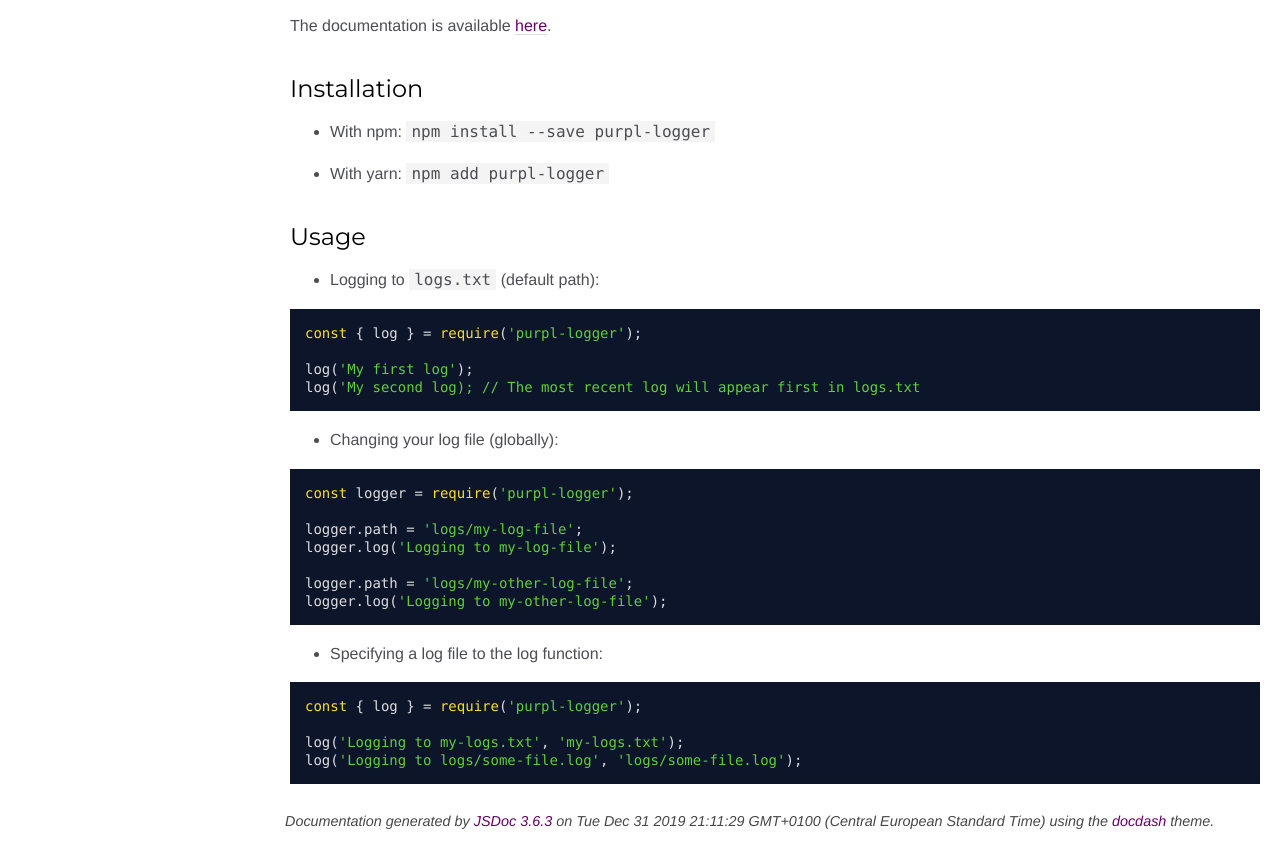
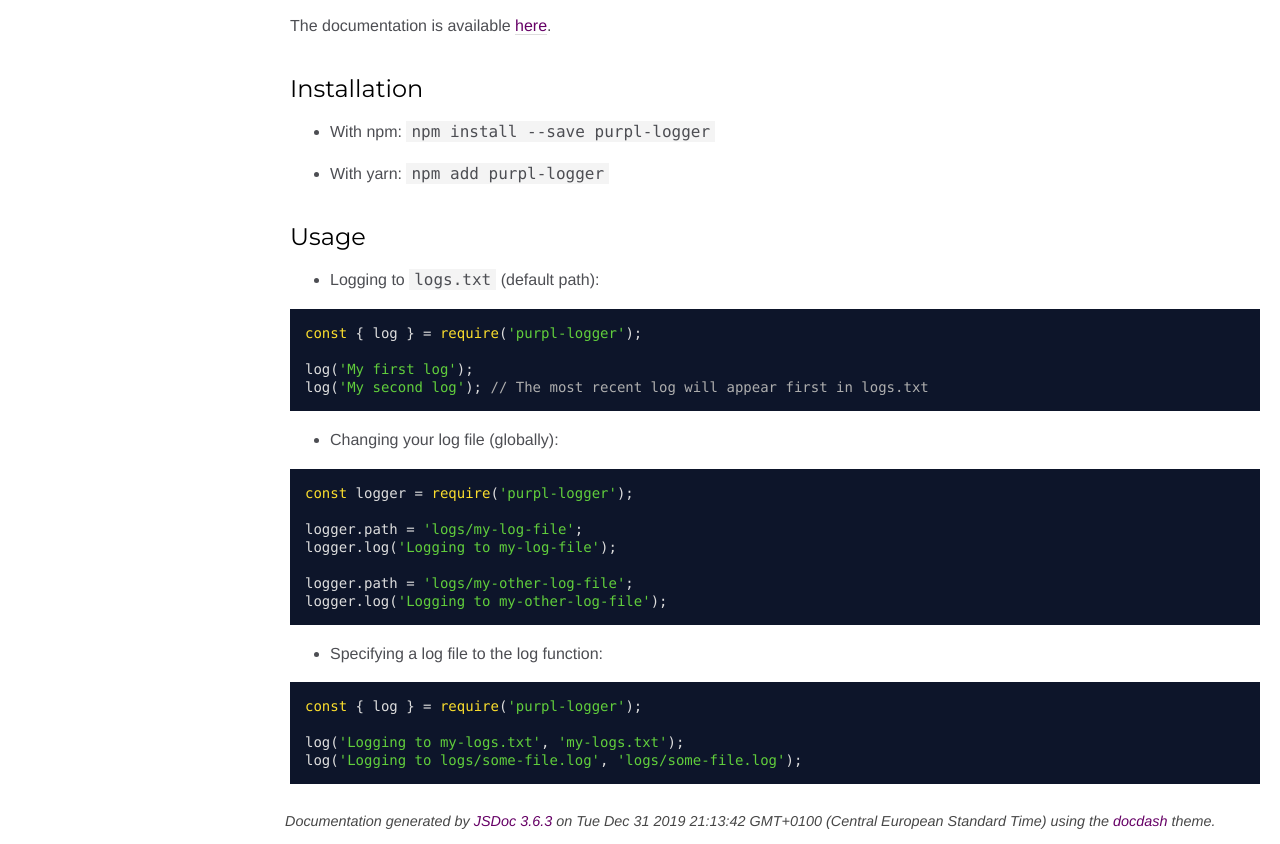
Before and after one commit to purplnay/logger, a website: page docs/index.html in a window 1280 px wide. Shown: the part 159-1003 px from the top of the page. Drawn offline with Linux system fonts and the light colour scheme.

Commit message:
Doc typo

```diff
--- a/docs/index.html
+++ b/docs/index.html
@@ -76,7 +76,7 @@
 <pre class="prettyprint source lang-javascript"><code>const { log } = require('purpl-logger');
 
 log('My first log');
-log('My second log); // The most recent log will appear first in logs.txt
+log('My second log'); // The most recent log will appear first in logs.txt
 </code></pre>
 <ul>
 <li>Changing your log file (globally):</li>
@@ -111,7 +111,7 @@
 <br class="clear">
 
 <footer>
-    Documentation generated by <a href="https://github.com/jsdoc3/jsdoc">JSDoc 3.6.3</a> on Tue Dec 31 2019 21:11:29 GMT+0100 (Central European Standard Time) using the <a href="https://github.com/clenemt/docdash">docdash</a> theme.
+    Documentation generated by <a href="https://github.com/jsdoc3/jsdoc">JSDoc 3.6.3</a> on Tue Dec 31 2019 21:13:42 GMT+0100 (Central European Standard Time) using the <a href="https://github.com/clenemt/docdash">docdash</a> theme.
 </footer>
 
 <script>prettyPrint();</script>
--- a/package.json
+++ b/package.json
@@ -1,6 +1,6 @@
 {
   "name": "purpl-logger",
-  "version": "1.0.0",
+  "version": "1.0.1",
   "description": "Date and prepend logs to your log file(s) with a simple function.",
   "main": "index.js",
   "types": "typings/index.d.ts",
```
Also changed, not shown: docs/index.js.html (+1 -1 lines), docs/logger.html (+1 -1 lines), README.md.
